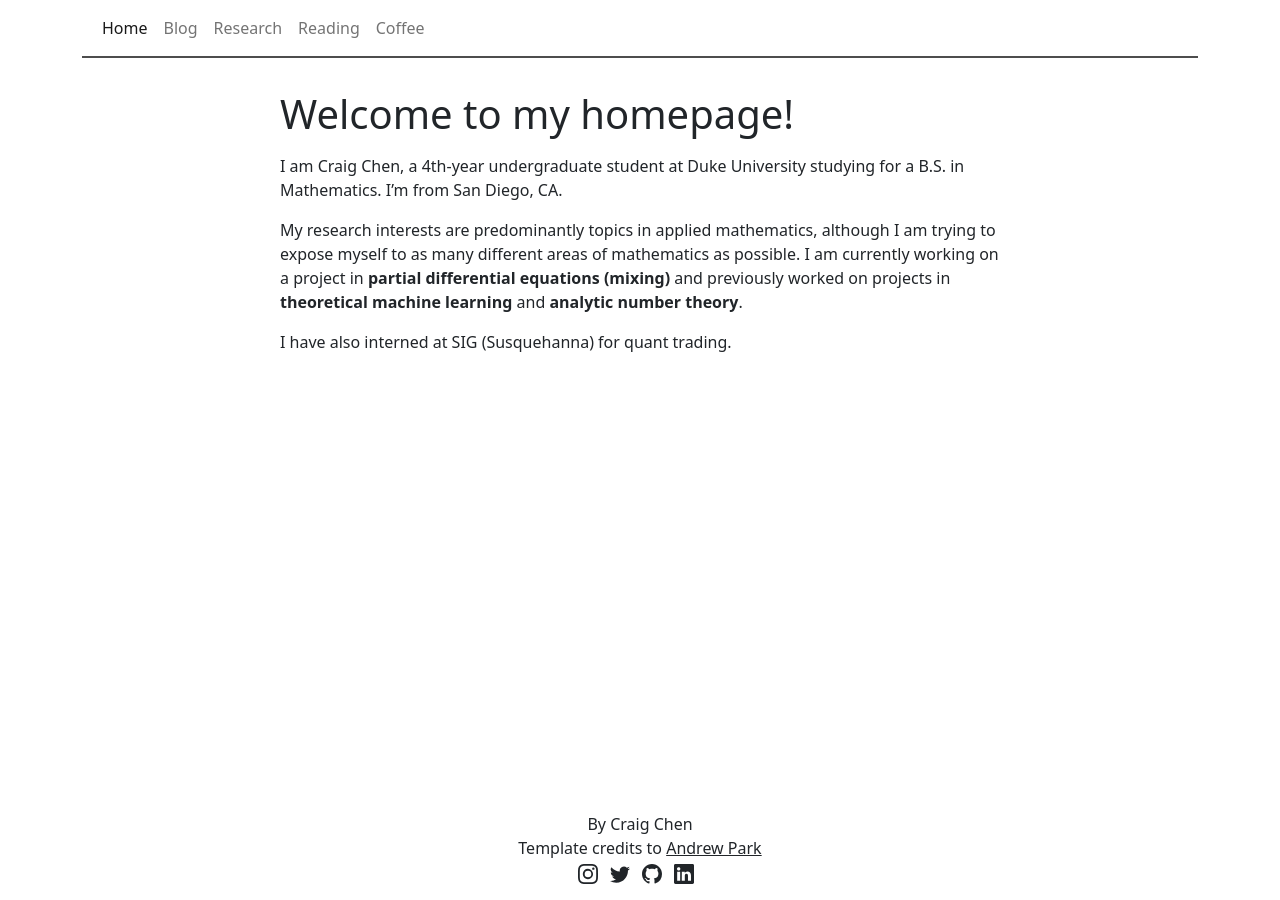
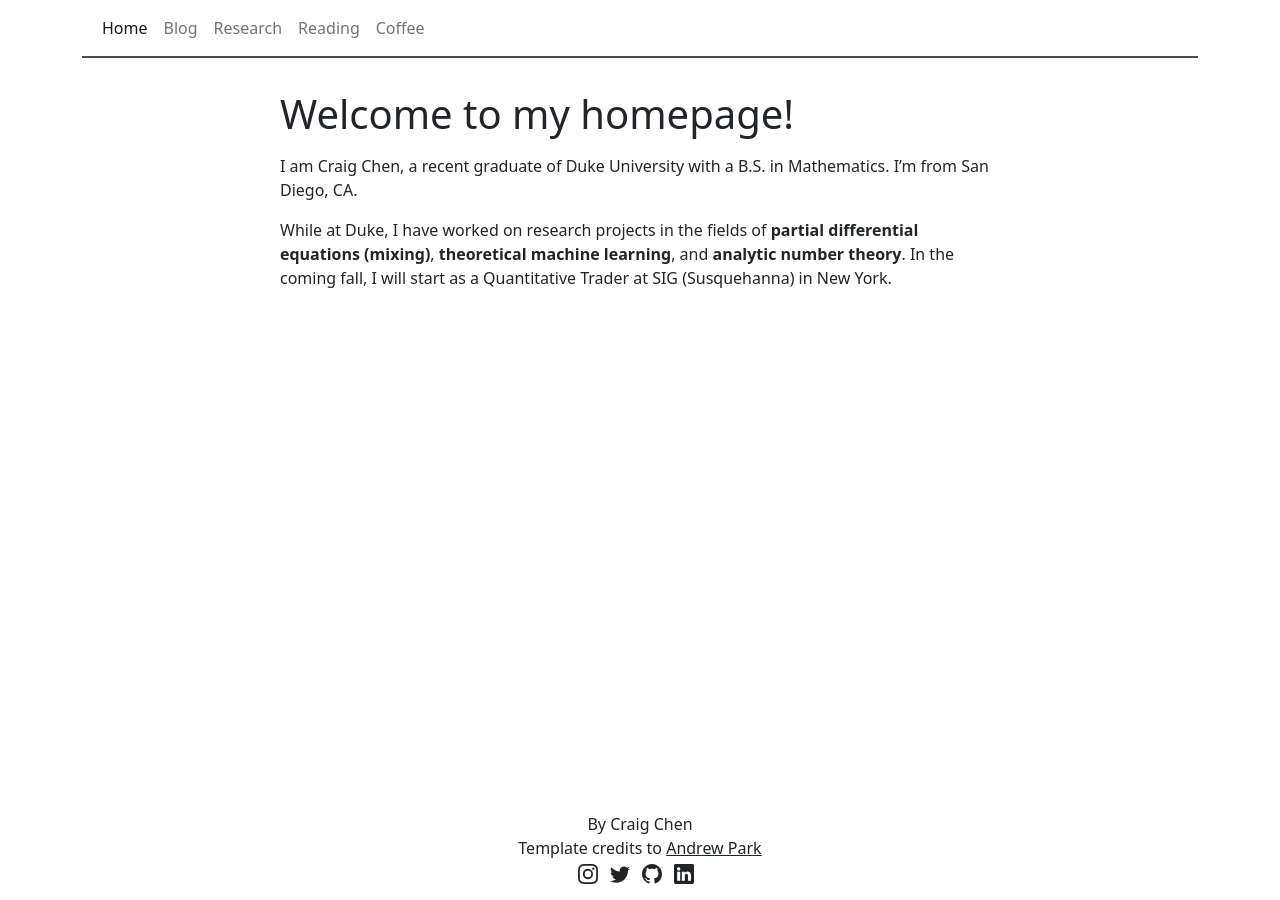
Before and after one commit to craigxchen/craigxchen.github.io, a Jekyll site: the page built from index.md, in a window 1280 px wide. Built offline with Jekyll 4.4.1, drawn with Linux system fonts in a browser that asks for light colours.

Commit message:
post-grad update

```diff
--- a/index.md
+++ b/index.md
@@ -3,11 +3,9 @@ layout: page
 title: Welcome to my homepage!
 ---
 
-I am Craig Chen, a 4th-year undergraduate student at Duke University studying for a B.S. in Mathematics. I'm from San Diego, CA.
+I am Craig Chen, a recent graduate of Duke University with a B.S. in Mathematics. I'm from San Diego, CA.
 
-My research interests are predominantly topics in applied mathematics, although I am trying to expose myself to as many different areas of mathematics as possible. I am currently working on a project in **partial differential equations (mixing)** and previously worked on projects in **theoretical machine learning** and **analytic number theory**.
-
-I have also interned at SIG (Susquehanna) for quant trading.
+While at Duke, I have worked on research projects in the fields of **partial differential equations (mixing)**, **theoretical machine learning**, and **analytic number theory**. In the coming fall, I will start as a Quantitative Trader at SIG (Susquehanna) in New York.
 
 <!--- two columns with headshot
 <div class="row">
```
Also changed, not shown: reading.md (+3 -1 lines), research.md (+15 -15 lines).
